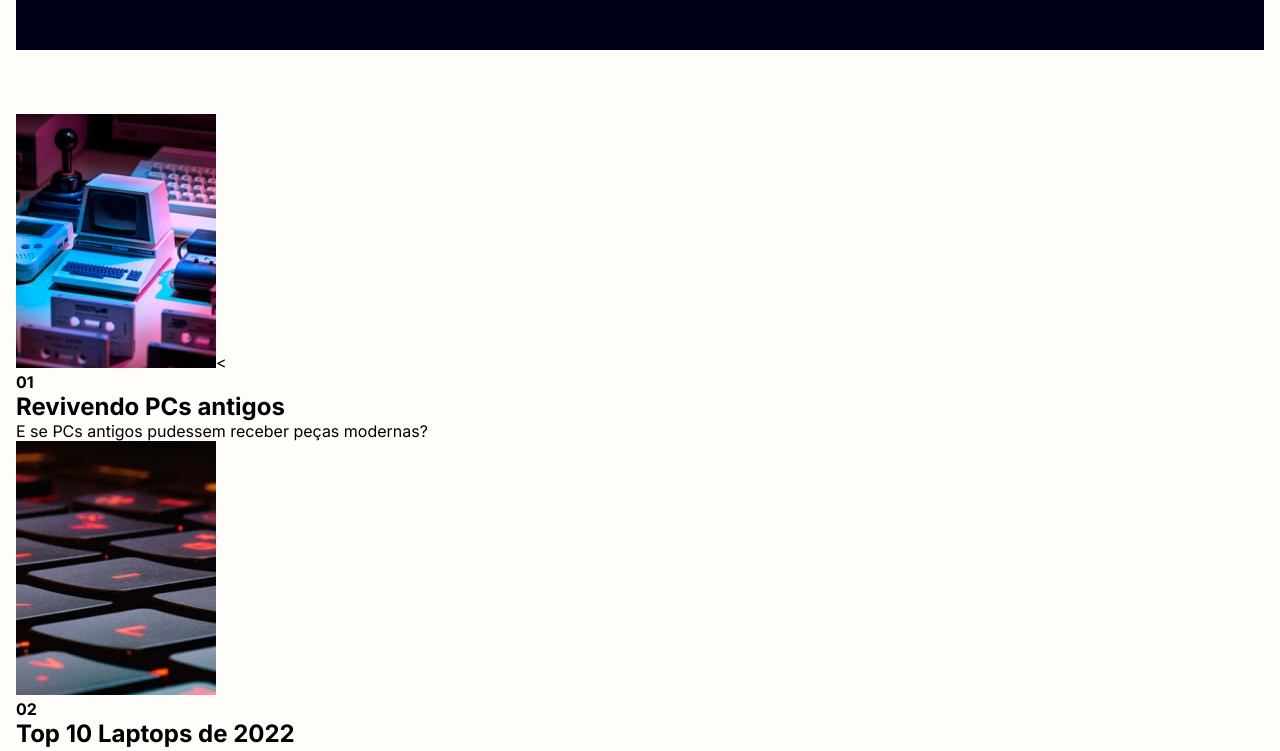
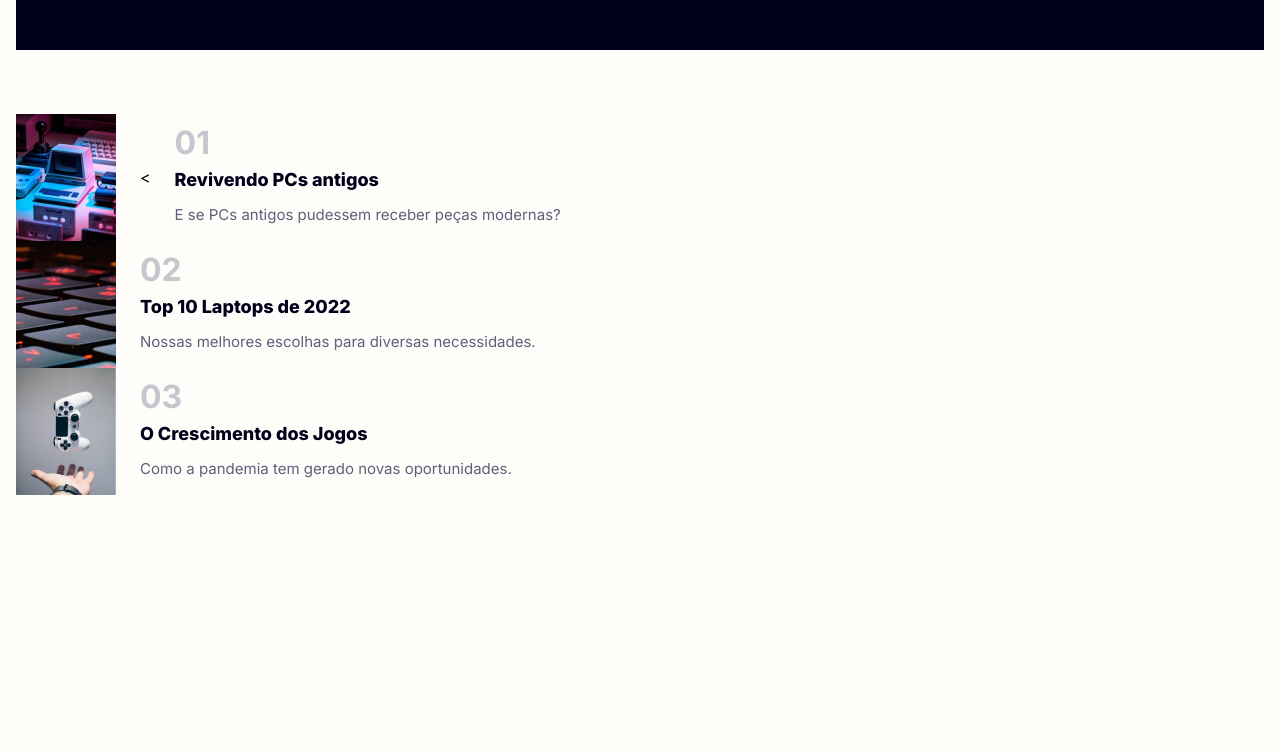
Before and after one commit to Gustavo-Nasci/noticias, a plain HTML site: page index.html in a window 1280 px wide. Shown: the part 1790-2541 px from the top of the page. After the commit the page ends 2313 px from the top, so only its background shows below. Drawn offline with Linux system fonts and the light colour scheme.

Commit message:
CSS basico completo

```diff
--- a/index.html
+++ b/index.html
@@ -45,7 +45,7 @@
             </div>
         </section>
 
-        <section>
+        <section class="terceira-secao">
             <div>
                 <img src="./assets/images/image-retro-pcs.jpg" alt="imagens de computadores antigos"><
 
--- a/style.css
+++ b/style.css
@@ -99,3 +99,34 @@ body {
     font-size: 0.9375rem;
     line-height: 1.625rem;
 }
+
+.terceira-secao > div {
+    display: flex;
+    align-items: center;
+    gap: 1.5rem;
+    ,margin-bottom: 2rem;
+}
+
+.terceira-secao img {
+    max-width: 6.25rem;
+}
+
+.terceira-secao strong {
+    color: var(--silver);
+    font-size: 2rem;
+    line-height: 100%;
+}
+
+.terceira-secao h2 {
+    color: var(--dark-blue);
+    font-size: 1.125rem;
+    font-weight: 800;
+    line-height: 1.5rem;
+    margin-block: 0.6rem;
+}
+
+.terceira-secao p {
+    font-size: 0.9375rem;
+    line-height: 1.625rem;
+    color: var(--gunmetal);
+}
```
